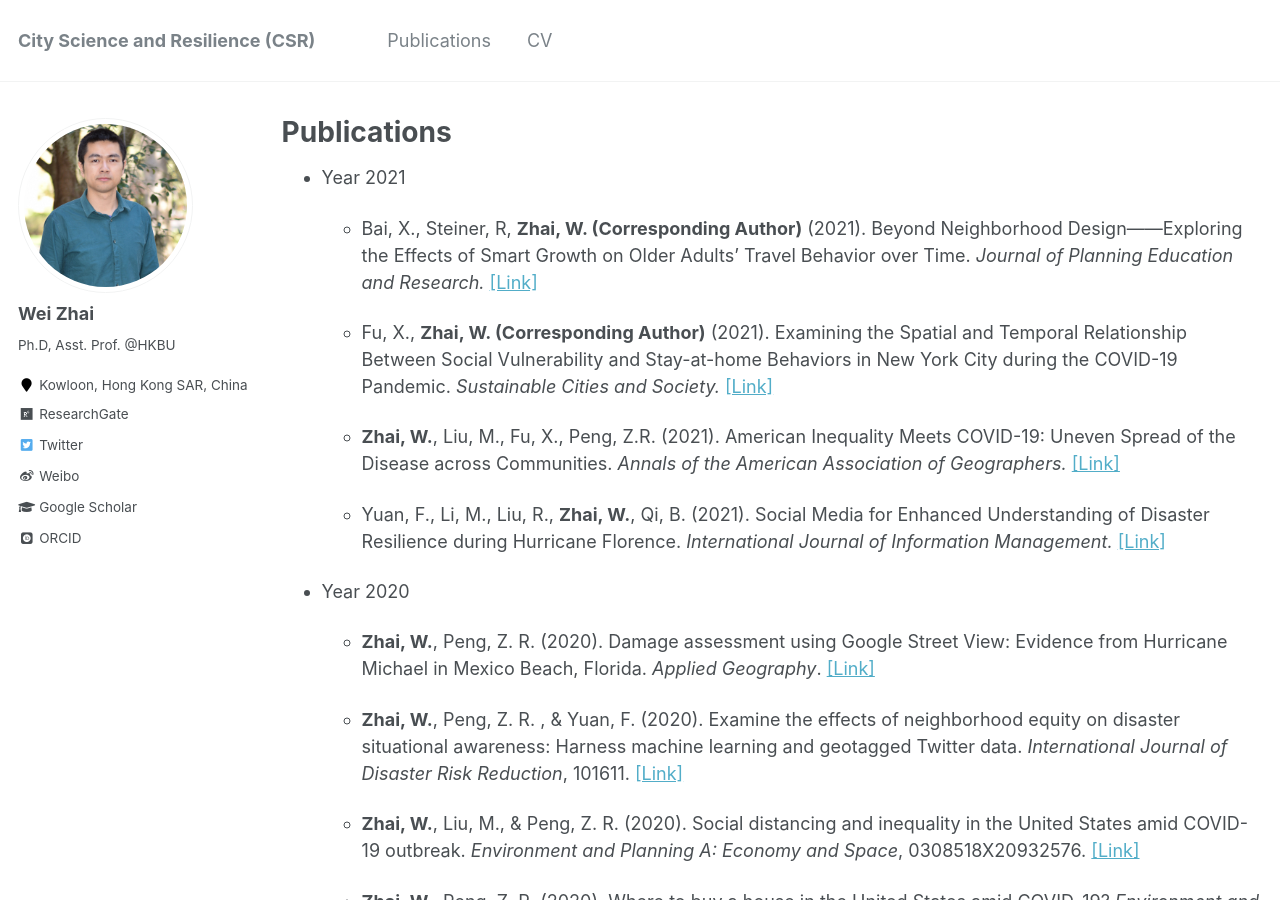
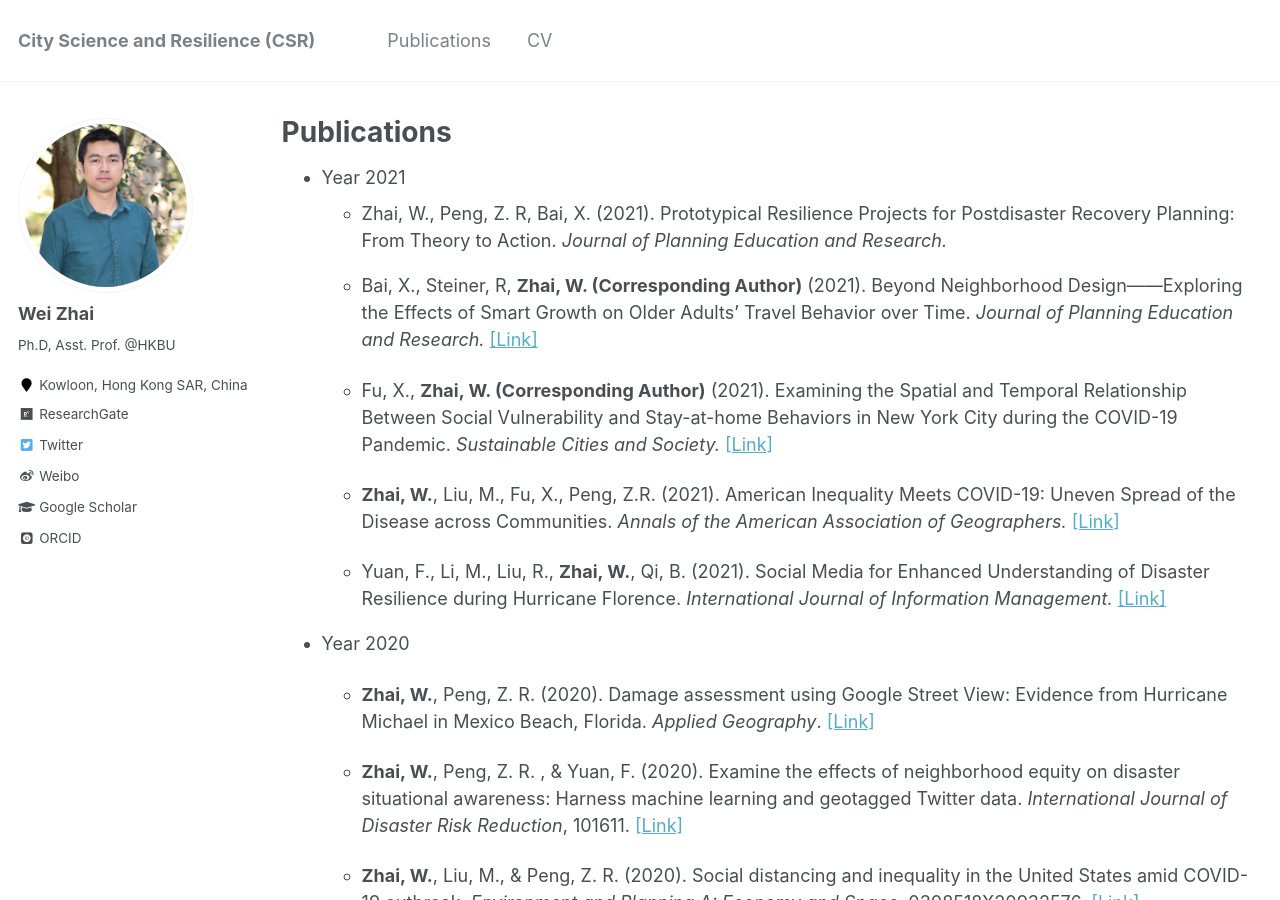
Before and after one commit to skywalkerzhai/weizhai.github.io, a Jekyll site: the page built from _pages/publications.md, in a window 1280 px wide and 900 px high. Built offline with Jekyll 4.4.1, drawn with Linux system fonts in a browser that asks for light colours; some web fonts are replaced.

Commit message:
Update publications.md

```diff
--- a/_pages/publications.md
+++ b/_pages/publications.md
@@ -6,7 +6,7 @@
 ---
 
 * Year 2021
-
+  * Zhai, W., Peng, Z. R, Bai, X. (2021). Prototypical Resilience Projects for Postdisaster Recovery Planning: From Theory to Action. *Journal of Planning Education and Research.*
   * Bai, X., Steiner, R, **Zhai, W. (Corresponding Author)** (2021). Beyond Neighborhood Design——Exploring the Effects of Smart Growth on Older Adults’ Travel Behavior over Time. *Journal of Planning Education and Research.* [[Link]](https://doi.org/10.1177/0739456X211020352)
 
   * Fu, X., **Zhai, W. (Corresponding Author)** (2021).  Examining the Spatial and Temporal Relationship Between Social Vulnerability and Stay-at-home Behaviors in New York City during the COVID-19 Pandemic. *Sustainable Cities and Society.* [[Link]](https://doi.org/10.1016/j.scs.2021.102757)
```
